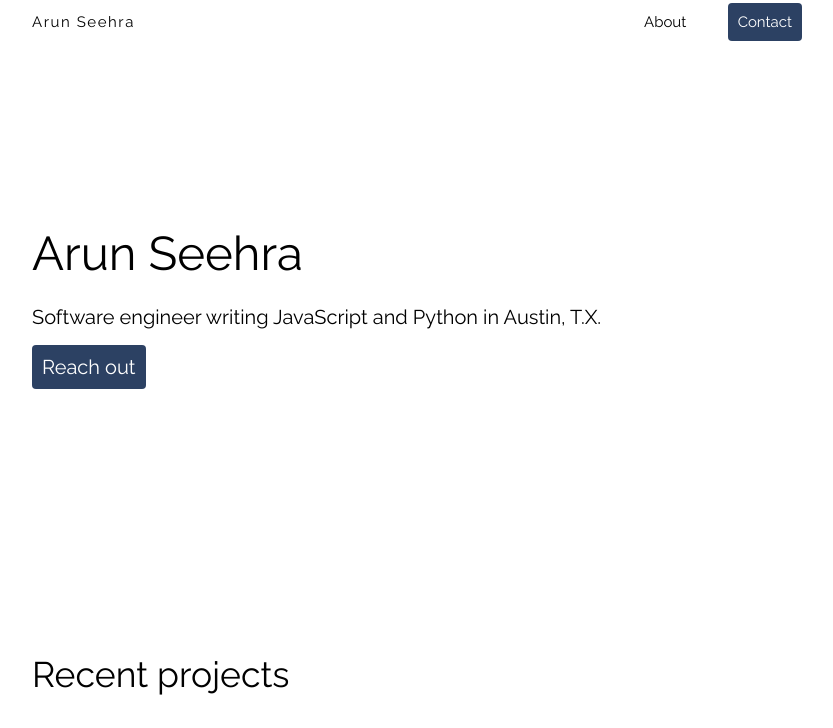
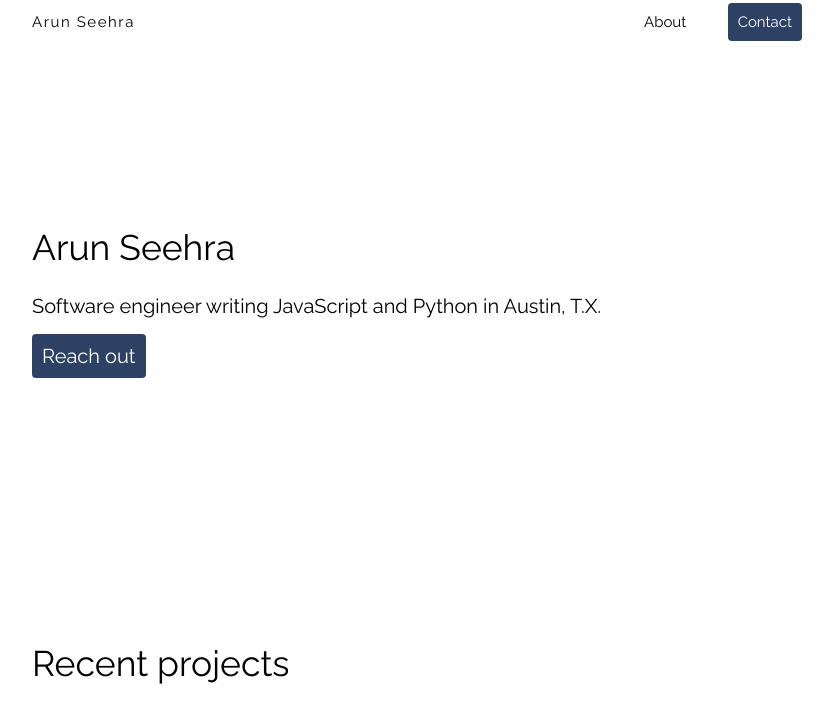
Before and after one commit to aseehra/aseehra.github.io, a plain HTML site: page index.html in a window 1280 px wide. Shown: the top 728 px of the page, without its empty margins (223-1056 px from the left). Drawn offline with nearby package versions, Linux system fonts and the light colour scheme; grey boxes are pictures that could not be loaded.

Commit message:
Clean up hero CSS

```diff
--- a/index.css
+++ b/index.css
@@ -136,21 +136,40 @@ p {
   margin-right: 1em;
 }
 
-.index-hero,
 .hero {
   margin-top: 20rem;
   margin-bottom: 13rem;
   font-size: var(--modular-4);
 }
 
-.index-hero__header,
 .hero__header,
 .hero__subheader {
-  margin: 3rem 0;
+  margin-bottom: 3rem;
 }
 
-.index-hero__header {
+.hero__header--index {
   font-size: var(--modular-1);
+}
+
+.hero {
+  display: grid;
+  grid-template-columns: repeat(4, 1fr);
+  grid-column-gap: 2rem;
+}
+
+.hero--with-image {
+  margin-top: 2rem;
+}
+
+.hero__image {
+  grid-row: 1;
+  grid-column: span 4;
+  width: 100%;
+  margin-bottom: 3rem;
+}
+.hero__copy {
+  grid-row: 2;
+  grid-column: span 4;
 }
 
 .hero__header {
@@ -229,10 +248,18 @@ p {
   .section__copy {
     grid-column: 1/4;
   }
+
+  .hero__copy {
+    grid-column: 1/4;
+  }
+
+  .hero__image {
+    grid-column: 2/5;
+  }
 }
 
 @media only screen and (min-height: 700px) {
-  .index-hero {
+  .hero--index {
     margin-bottom: 28rem;
   }
 }
--- a/index.html
+++ b/index.html
@@ -34,12 +34,14 @@
     </nav>
 
     <main>
-      <header class="index-hero">
-        <h1 class="index-hero__header">Arun Seehra</h1>
-        <p class="hero__subheader">
-          Software engineer writing JavaScript and Python in Austin, T.X.
-        </p>
-        <a class="button" href="/contact.html">Reach out</a>
+      <header class="hero hero--index">
+        <div class="hero__copy">
+          <h1 class="hero__header hero__header--index">Arun Seehra</h1>
+          <p class="hero__subheader">
+            Software engineer writing JavaScript and Python in Austin, T.X.
+          </p>
+          <a class="button" href="/contact.html">Reach out</a>
+        </div>
       </header>
 
       <section class="projects">
```
Also changed, not shown: about.html (+6 -4 lines).
